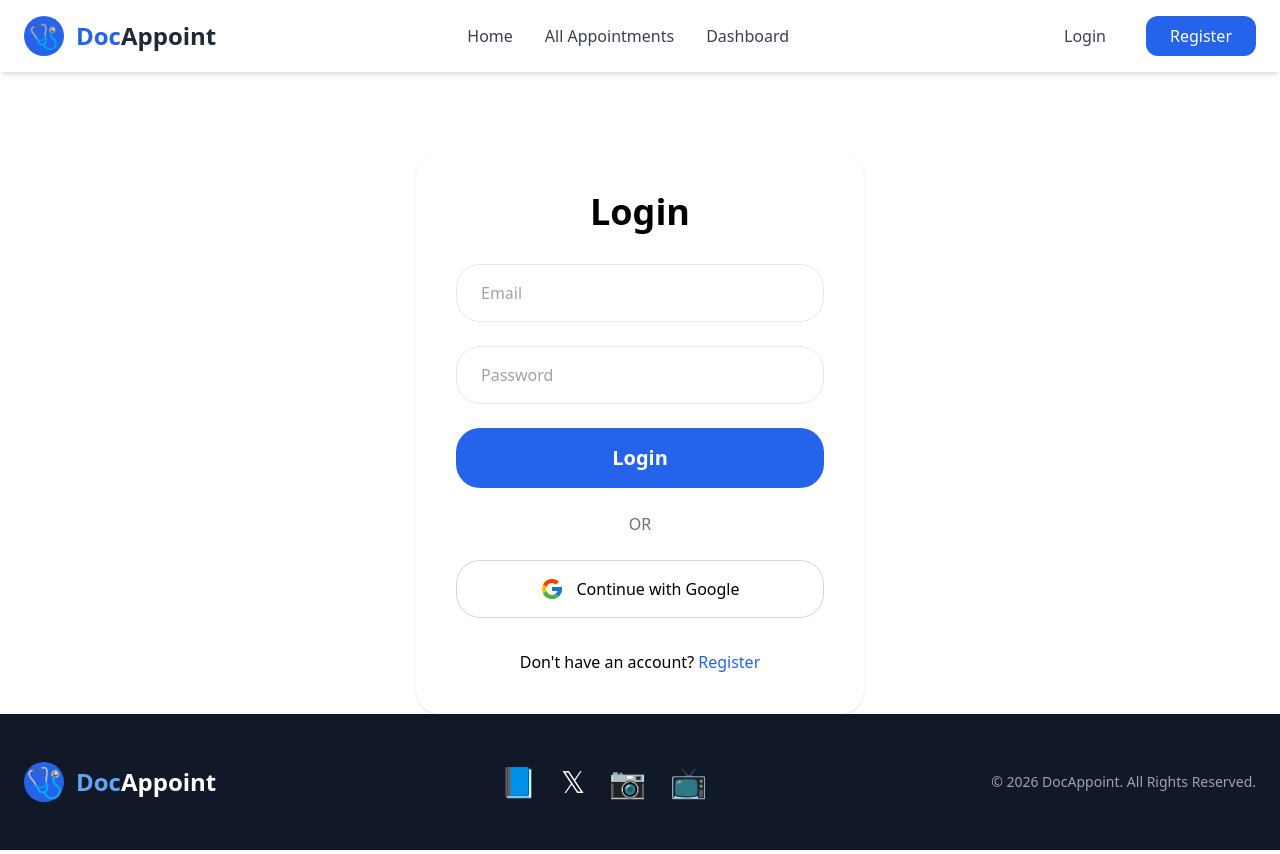
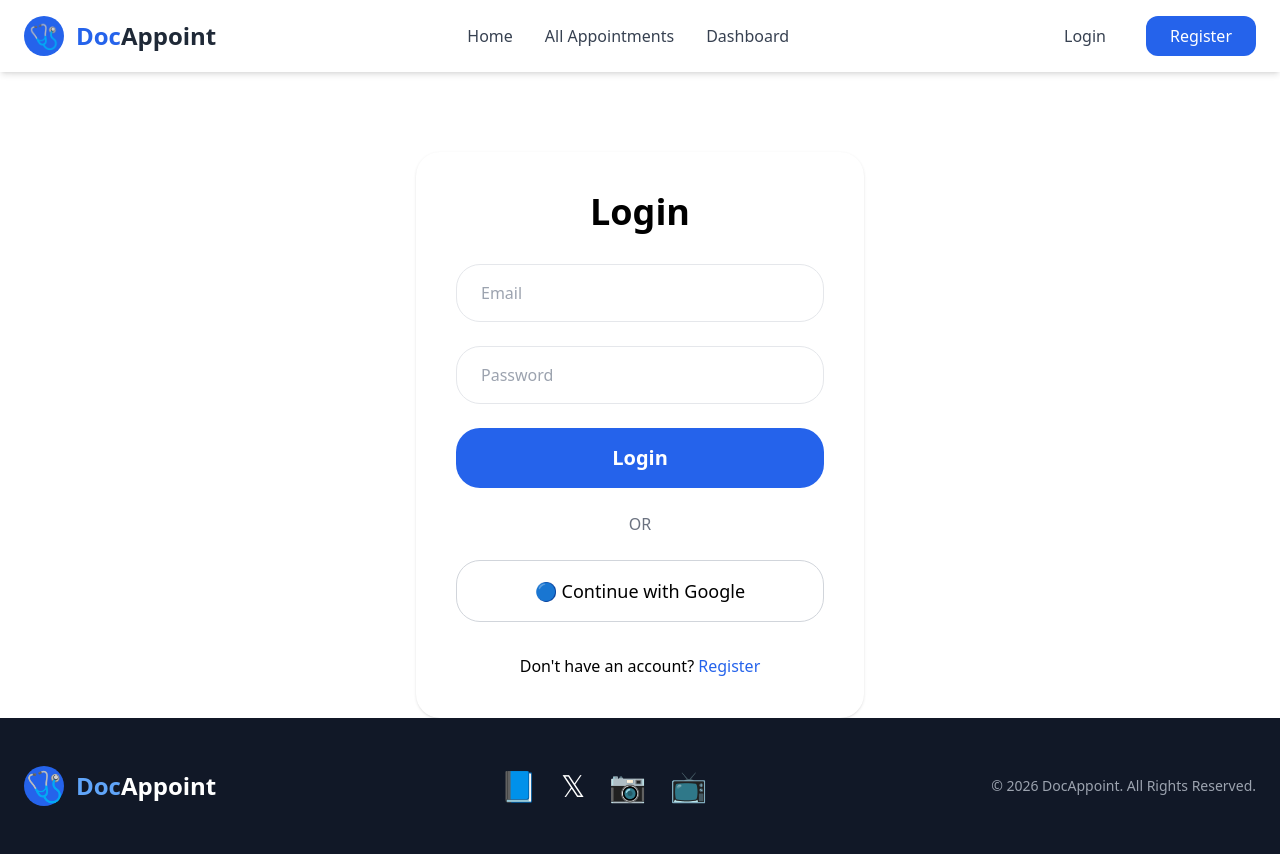
Before and after one commit to Munem223/docappoint-client, a React (Vite) app: page /login in a window 1280 px wide. Built offline with nearby package versions, Linux system fonts and the light colour scheme.

Commit message:
google login

```diff
--- a/src/pages/Login.jsx
+++ b/src/pages/Login.jsx
@@ -53,10 +53,9 @@ const Login = () => {
 
       <button
         onClick={handleGoogleLogin}
-        className="w-full flex items-center justify-center gap-3 border border-gray-300 py-4 rounded-3xl hover:bg-gray-50 transition"
+        className="w-full flex items-center justify-center gap-3 border border-gray-300 py-4 rounded-3xl hover:bg-gray-50 transition text-lg font-medium"
       >
-        <FcGoogle size={24} />
-        <span className="font-medium">Continue with Google</span>
+        🔵 Continue with Google
       </button>
 
       <p className="text-center mt-8">
--- a/src/pages/Register.jsx
+++ b/src/pages/Register.jsx
@@ -88,10 +88,9 @@ const Register = () => {
 
       <button
         onClick={handleGoogleLogin}
-        className="w-full flex items-center justify-center gap-3 border border-gray-300 py-4 rounded-3xl hover:bg-gray-50 transition"
+        className="w-full flex items-center justify-center gap-3 border border-gray-300 py-4 rounded-3xl hover:bg-gray-50 transition text-lg font-medium"
       >
-        <FcGoogle size={24} />
-        <span className="font-medium">Continue with Google</span>
+        🔵 Continue with Google
       </button>
 
       <p className="text-center mt-8">
```
